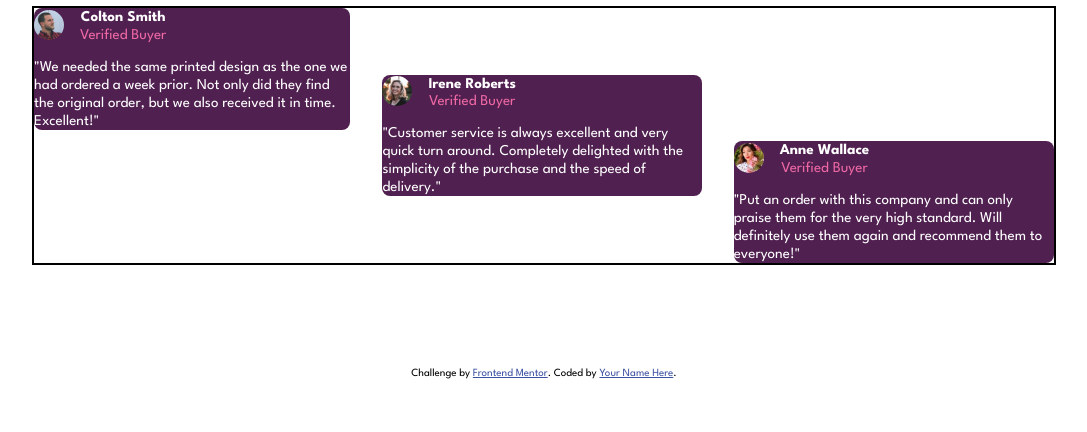
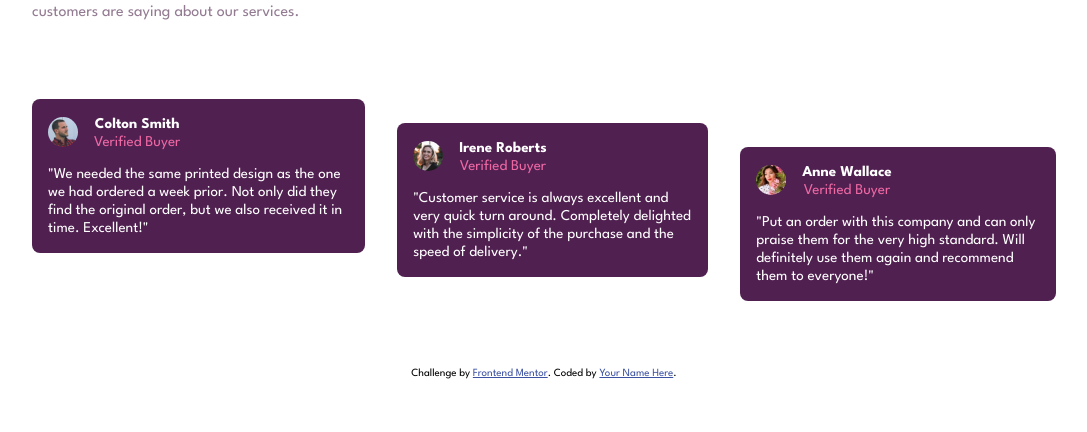
Before and after one commit to cttripp0/Social-Proof-Section, a plain HTML site: page index.html in a window 1280 px wide. Shown: the part 368-800 px from the top of the page, without its empty margins (96-1183 px from the left). Drawn offline with Linux system fonts and the light colour scheme.

Commit message:
Further Work on Responsiveness

```diff
--- a/index.html
+++ b/index.html
@@ -56,7 +56,8 @@
       </div>
     </section>
     <section class="proof__testimonials">
-      <article class="proof__testimonial first">
+      <div class="first">
+        <article class="proof__testimonial">
           <section class="proof__testimonial-top">
             <img src="images/image-colton.jpg" alt="">
             <section class="proof__testimonial-info">
@@ -70,7 +71,9 @@
             Excellent!"
         </blockquote>
         </article>
-      <article class="proof__testimonial second">
+      </div>
+      <div class="second">
+        <article class="proof__testimonial">
           <section class="proof__testimonial-top">
             <img src="images/image-irene.jpg" alt="">
             <section class="proof__testimonial-info">
@@ -83,7 +86,9 @@
             delighted with the simplicity of the purchase and the speed of delivery."
           </blockquote>
         </article>
-      <article class="proof__testimonial third">
+      </div>
+      <div class="third">
+        <article class="proof__testimonial">
           <section class="proof__testimonial-top">
             <img src="images/image-anne.jpg" alt="">
             <section class="proof__testimonial-info">
@@ -96,6 +101,7 @@
             standard. Will definitely use them again and recommend them to everyone!"
           </blockquote>
         </article>
+      </div>
     </section>
   </div>
       <footer class="attribution">
--- a/style.css
+++ b/style.css
@@ -27,7 +27,8 @@ Variables
 Global Styles
 =======================================*/
 
-html, body {
+html,
+body {
     height: 100%;
 }
 
@@ -102,7 +103,7 @@ Proof Section
 
 .proof__testimonials {
     display: grid;
-    gap: clamp(1rem, 6vw, 2rem);;
+    gap: clamp(1rem, 6vw, 2rem);
 }
 
 .proof__testimonial {
@@ -112,6 +113,7 @@ Proof Section
     display: grid;
     gap: 1rem;
     align-items: center;
+    padding: 1rem;
 }
 
 .proof__testimonial-top {
@@ -193,9 +195,21 @@ Utility Classes
 /*=======================================
 Desktop Styles
 =======================================*/
+@media (max-width:768px) {
+    body {
+        padding-inline: 10%;
+        padding-block: 5%;
+    }
+}
 
+@media (min-width:768px) {
+    body {
+        padding-inline: 10%;
+        padding-block: 5%;
+    }
+}
 
-@media (min-width:760px) {
+@media (min-width:768px) {
     .proof {
         display: grid;
         grid-template-areas:
@@ -203,7 +217,7 @@ Desktop Styles
             "bottom bottom bottom"
             ". . .";
         grid-template-columns: 7fr 4fr 9fr;
-        grid-template-rows: 3fr 2.5fr 1fr ;
+        grid-template-rows: 3fr 1.5fr .5fr;
     }
 
     .proof__header {
@@ -224,25 +238,22 @@ Desktop Styles
     .proof__testimonials {
         grid-area: bottom;
         grid-auto-flow: column;
-        border: 2px solid
+        display:flex;
     }
 
 
 
     .first {
-        place-self: start;
+        align-self: start;
     }
 
     .second {
-        place-self: center;
+        align-self: center
     }
 
     .third {
-        place-self: end;
+        align-self: end;
     }
 
-    body {
-        padding-inline: 10%;
-        padding-block: 5%;
-    }
+
 }
```
Lines whose indentation alone changed are shown as unchanged.
